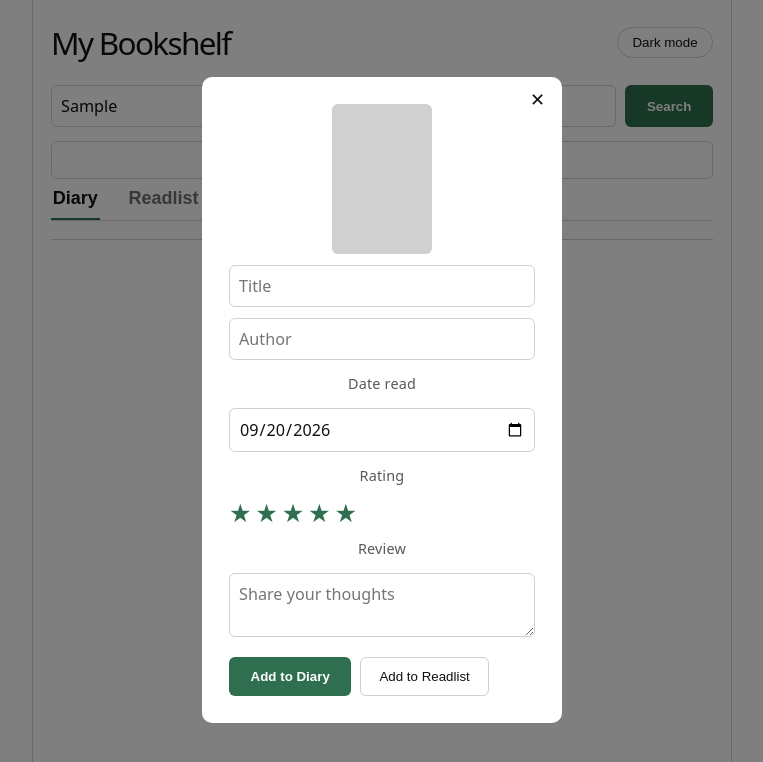
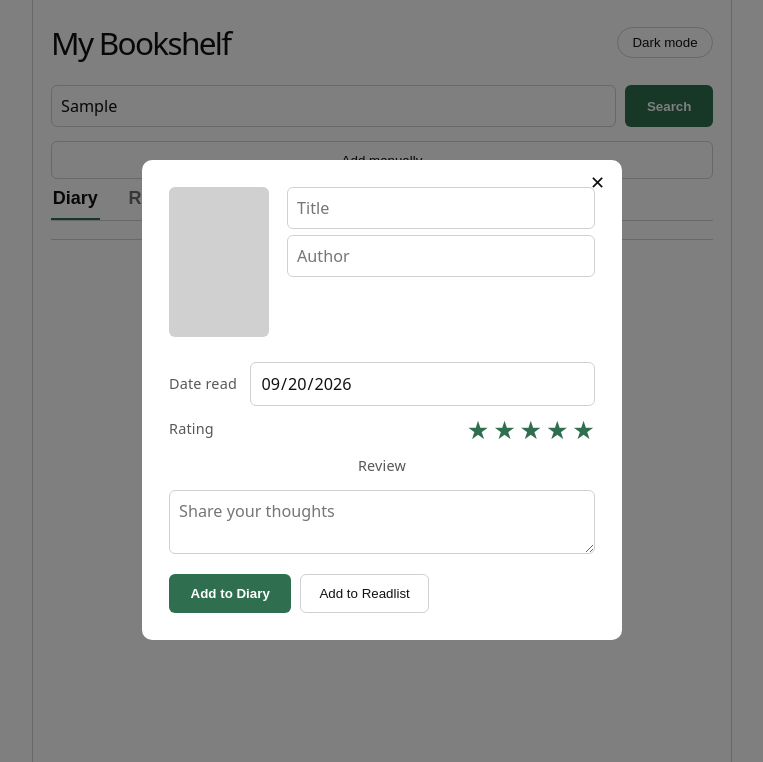
Before and after one commit to raajitha6/logs-app, a React app in the folder frontend/: page / in a window 1280 px wide. Both pictures are taken after typing "Sample" into the empty fields and a click on the button "Add manually". Shown: the top 762 px of the page, without its empty margins (258-1021 px from the left). Built offline with nearby package versions, Linux system fonts and the light colour scheme; the HTML template or start-up script is replaced by a standard one.

Commit message:
style(panel): balanced panel layout

```diff
--- a/frontend/src/AddBookPanel.jsx
+++ b/frontend/src/AddBookPanel.jsx
@@ -4,27 +4,52 @@ import StarRating from "./StarRating";
 function AddBookPanel({ book, onAddDiary, onAddReadlist, onClose }) {
   const [title, setTitle] = useState(book.title)
   const [author, setAuthor] = useState(book.author)
+  const [editingTitle, setEditingTitle] = useState(!book.title)
   const [date, setDate] = useState(() => new Date().toISOString().slice(0, 10))
   const [rating, setRating] = useState(5)
   const [review, setReview] = useState("")
 
   return (
     <div className="panel-overlay" onClick={onClose}>
-      <div className="panel" onClick={(e) => e.stopPropagation()}>
+      <div className="panel panel-wide" onClick={(e) => e.stopPropagation()}>
         <button className="panel-close" onClick={onClose}>✕</button>
+
+        <div className="panel-top">
           {book.coverUrl ? (
             <img src={book.coverUrl} alt={title} className="cover-large" />
           ) : (
             <div className="cover-placeholder-large" />
           )}
+
+          <div className="panel-top-info">
+            {editingTitle ? (
+              <>
                 <input value={title} onChange={(e) => setTitle(e.target.value)} placeholder="Title" />
                 <input value={author} onChange={(e) => setAuthor(e.target.value)} placeholder="Author" />
+                {title && <button className="link-btn" onClick={() => setEditingTitle(false)}>Done</button>}
+              </>
+            ) : (
+              <>
+                <h2>{title}</h2>
+                <p className="dim">{author}</p>
+                <button className="link-btn" onClick={() => setEditingTitle(true)}>Edit title/author</button>
+              </>
+            )}
+          </div>
+        </div>
+
+        <div className="panel-fields">
+          <div className="field-row">
             <label>Date read</label>
             <input type="date" value={date} onChange={(e) => setDate(e.target.value)} />
+          </div>
+          <div className="field-row">
             <label>Rating</label>
             <StarRating value={rating} onChange={setRating} />
+          </div>
           <label>Review</label>
           <textarea value={review} onChange={(e) => setReview(e.target.value)} placeholder="Share your thoughts" />
+
           <div className="panel-actions">
             <button
               className="btn-primary"
@@ -32,12 +57,10 @@ function AddBookPanel({ book, onAddDiary, onAddReadlist, onClose }) {
             >
               Add to Diary
             </button>
-          <button
-            className="btn-secondary"
-            onClick={() => onAddReadlist({ title, author, coverUrl: book.coverUrl })}
-          >
+            <button className="btn-secondary" onClick={() => onAddReadlist({ title, author, coverUrl: book.coverUrl })}>
               Add to Readlist
             </button>
+          </div>
         </div>
       </div>
     </div>
--- a/frontend/src/App.css
+++ b/frontend/src/App.css
@@ -294,6 +294,61 @@ textarea {
   gap: 0.6rem;
 }
 
+.panel-wide {
+  max-width: 480px;
+}
+
+.panel-top {
+  display: flex;
+  gap: 1rem;
+  align-items: flex-start;
+}
+
+.panel-top-info {
+  flex: 1;
+  display: flex;
+  flex-direction: column;
+  gap: 0.3rem;
+}
+
+.panel-top-info h2 {
+  margin: 0;
+  font-size: 1.1rem;
+}
+
+.panel-fields {
+  display: flex;
+  flex-direction: column;
+  gap: 0.6rem;
+  margin-top: 0.75rem;
+}
+
+.field-row {
+  display: flex;
+  align-items: center;
+  justify-content: space-between;
+  gap: 0.75rem;
+}
+
+.field-row label {
+  flex-shrink: 0;
+}
+
+.field-row input[type="date"] {
+  flex: 1;
+}
+
+.link-btn {
+  background: none;
+  border: none;
+  color: var(--accent);
+  font-size: 0.8rem;
+  padding: 0;
+  cursor: pointer;
+  text-align: left;
+  width: fit-content;
+}
+
 .panel-close {
   position: absolute;
   top: 0.6rem;
@@ -311,7 +366,7 @@ textarea {
   object-fit: cover;
   border-radius: 6px;
   background: var(--border);
-  align-self: center;
+  flex-shrink: 0;
 }
 
 .btn-danger {
@@ -407,3 +462,12 @@ textarea {
   white-space: nowrap;
   flex-shrink: 0;
 }
+
+input[type="date"]::-webkit-calendar-picker-indicator {
+  cursor: pointer;
+  filter: invert(1);
+}
+
+[data-theme="dark"] input[type="date"]::-webkit-calendar-picker-indicator {
+  filter: none;
+}
--- a/frontend/src/BookDetailPanel.jsx
+++ b/frontend/src/BookDetailPanel.jsx
@@ -1,24 +1,47 @@
+import { useState } from "react"
 import StarRating from "./StarRating"
 
 function BookDetailPanel({ book, onChange, onDelete, onClose, onMarkRead }) {
+  const [editingTitle, setEditingTitle] = useState(false)
   return (
     <div className="panel-overlay" onClick={onClose}>
-      <div className="panel" onClick={(e) => e.stopPropagation()}>
+      <div className="panel panel-wide" onClick={(e) => e.stopPropagation()}>
         <button className="panel-close" onClick={onClose}>✕</button>
+        <div className="panel-top">
           {book.coverUrl ? (
             <img src={book.coverUrl} alt={book.title} className="cover-large" />
           ) : (
             <div className="cover-placeholder-large" />
           )}
+
+          <div className="panel-top-info">
+            {editingTitle ? (
+              <>
                 <input value={book.title} onChange={(e) => onChange({ title: e.target.value })} placeholder="Title" />
                 <input value={book.author} onChange={(e) => onChange({ author: e.target.value })} placeholder="Author" />
+                <button className="link-btn" onClick={() => setEditingTitle(false)}>Done</button>
+              </>
+            ) : (
+              <>
+                <h2>{book.title}</h2>
+                <p className="dim">{book.author}</p>
+                <button className="link-btn" onClick={() => setEditingTitle(true)}>Edit title/author</button>
+              </>
+            )}
+          </div>
+        </div>
 
+        <div className="panel-fields">
           {book.status === "read" && (
             <>
+              <div className="field-row">
                 <label>Rating</label>
                 <StarRating value={book.rating} onChange={(n) => onChange({ rating: n })} />
+              </div>
+              <div className="field-row">
                 <label>Date read</label>
                 <input type="date" value={book.dateRead} onChange={(e) => onChange({ dateRead: e.target.value })} />
+              </div>
               <label>Review</label>
               <textarea
                 value={book.review}
@@ -35,6 +58,7 @@ function BookDetailPanel({ book, onChange, onDelete, onClose, onMarkRead }) {
           <button className="btn-danger" onClick={onDelete}>Delete</button>
         </div>
       </div>
+    </div>
   )
 }
 
```
Lines whose indentation alone changed are shown as unchanged.
